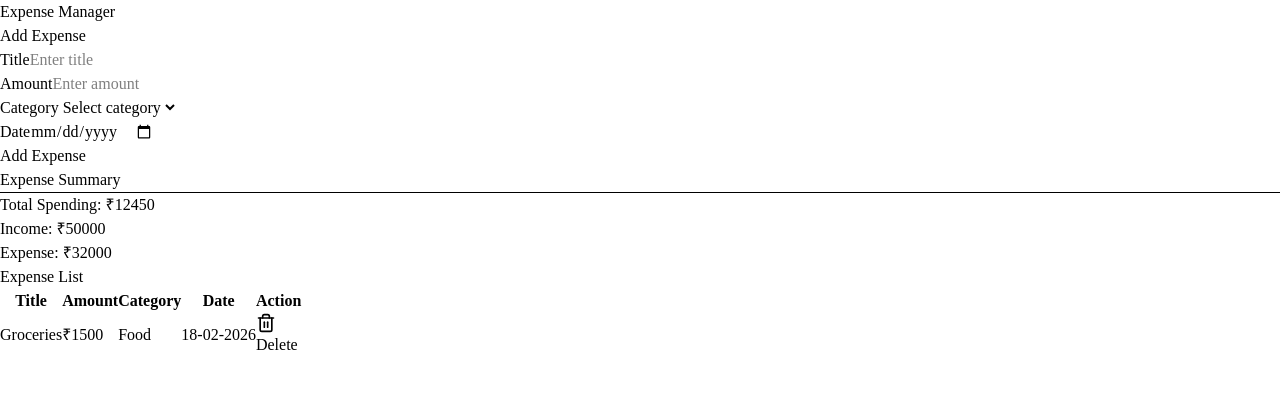
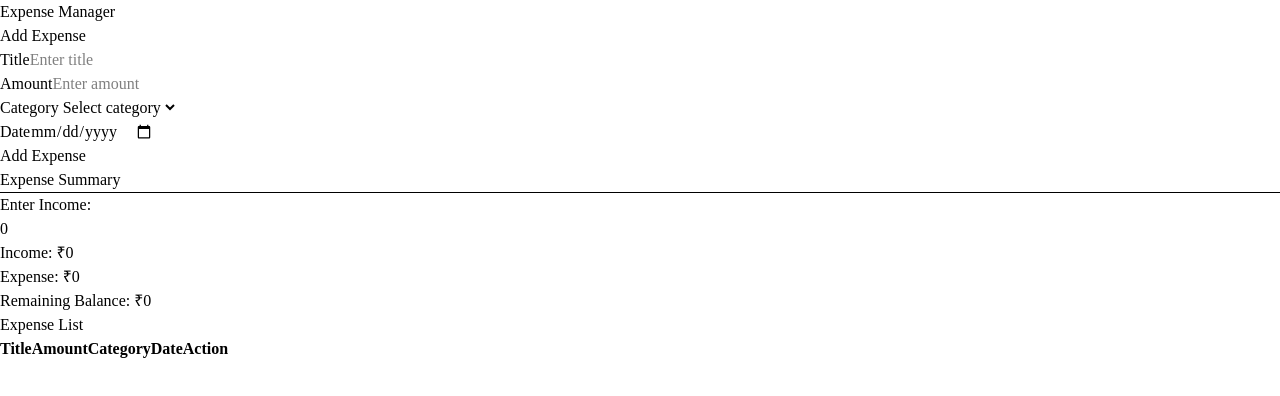
Before and after one commit to piyusha-chopra/expense-manager-react, a React (Vite) app: page / in a window 1280 px wide. Shown: the top 396 px of the page. Built offline with nearby package versions, Linux system fonts and the light colour scheme.

Commit message:
Completed expense tracker core features

```diff
--- a/src/App.jsx
+++ b/src/App.jsx
@@ -1,20 +1,26 @@
-import React from 'react'
+import {React,useState,useEffect} from 'react'
+
 import ExpenseForm from './components/ExpenseForm.jsx'
 import ExpenseSummary from './components/ExpenseSummary.jsx'
 import ExpenseList from './components/ExpenseList.jsx'
 
 
 const App = () => {
+  const [expenses,setExpenses]=useState([])
+  const totalExpense=expenses.reduce((total,exp)=>{
+    return total+Number(exp.amount)
+  },0)
+
   return (
     <>
       <div>
         <nav className='bg-blue-950 py-2 px-6 text-white font-semibold text-2xl'>Expense Manager</nav>
       </div>
       <div className='mt-5 ml-10 mr-10 mb-4 flex gap-10'>
-        <ExpenseForm/>
-        <ExpenseSummary/>
+        <ExpenseForm expenses={expenses} setExpenses={setExpenses}/>
+        <ExpenseSummary totalExpense={totalExpense}/>
       </div>
-        <ExpenseList/>
+        <ExpenseList expenses={expenses} setExpenses={setExpenses}/>
     </>
   )
 }
--- a/src/components/ExpenseForm.jsx
+++ b/src/components/ExpenseForm.jsx
@@ -1,6 +1,6 @@
-import React, { use, useState } from 'react'
+import React, { use, useEffect, useState } from 'react'
 
-const ExpenseForm = () => {
+const ExpenseForm = ({expenses,setExpenses,totalExpense,setTotalExpense}) => {
     const categories = [
         "Food",
         "Transport",
@@ -16,7 +16,7 @@ const ExpenseForm = () => {
         "Other"
     ];
 
-    const [expenses,setExpenses]=useState([])
+
     const [title,setTitle]=useState('')
     const [amount,setAmount]=useState('')
     const [category,setCategory]=useState('')
@@ -30,12 +30,14 @@ const ExpenseForm = () => {
             category:category,
             date:date
         }
-        setExpenses[[...expenses,newExpense]]
+        setExpenses([...expenses,newExpense])
         setTitle('')
         setAmount('')
         setCategory('')
         setDate('')
+
         }
+
 
   return (
     <div className='bg-white w-1/2 px-4 py-3 m-2 rounded-lg'>
@@ -93,8 +95,9 @@ const ExpenseForm = () => {
         </div>
         <div className='flex items-center justify-center'>
             <button
-             className='px-8 py-1 bg-green-600 rounded text-white cursor-pointer'
-             onClick={handleClick}>
+             className='px-8 py-1 bg-green-600 rounded text-white cursor-pointer disabled:cursor-not-allowed disabled:opacity-70'
+             onClick={handleClick}
+             disabled={!title || !amount || !category || !date}>
                 Add Expense</button>
         </div>
       </form>
--- a/src/components/ExpenseList.jsx
+++ b/src/components/ExpenseList.jsx
@@ -1,7 +1,12 @@
 import React from 'react'
 import { Trash } from 'lucide-react'
 
-const ExpenseList = () => {
+const ExpenseList = ({expenses,setExpenses}) => {
+  const handleDelete=(idx)=>{
+        let copyExpense=[...expenses]
+        copyExpense.splice(idx,1)
+        setExpenses(copyExpense)
+  }
   return (
     <div className='bg-white ml-10 mr-10 rounded-lg overflow-y-auto max-h-72.5'>
         <h3 className='mb-4 text-lg font-semibold ml-4 pt-2'>Expense List</h3>
@@ -17,14 +22,23 @@ const ExpenseList = () => {
                     </tr>
                 </thead>
                 <tbody>
-                    <tr className='border-b border-gray-300'>
-                        <td className='px-4 py-2 align-middle'>Groceries</td>
-                        <td className='px-4 py-2 align-middle'>₹1500</td>
-                        <td className='px-4 py-2 align-middle'>Food</td>
-                        <td className='px-4 py-2 align-middle'>18-02-2026</td>
-                        <td className='px-4 py-2 align-middle'><button className='bg-red-600 text-white px-4 py-1 rounded inline-flex gap-1 cursor-pointer'><Trash size={20}/>Delete</button></td>
-                    </tr>
-                </tbody>
+                    {expenses.map((expense,idx)=>(
+                        <tr key={idx} className='border-b border-gray-300'>
+                            <td className='px-4 py-2 align-middle'>{expense.title}</td>
+                            <td className='px-4 py-2 align-middle'>₹{expense.amount}</td>
+                            <td className='px-4 py-2 align-middle'>{expense.category}</td>
+                            <td className='px-4 py-2 align-middle'>{expense.date}</td>
+                            <td className='px-4 py-2 align-middle'>
+                                <button
+                                     className='bg-red-600 text-white px-4 py-1 rounded inline-flex gap-1 cursor-pointer'
+                                     onClick={()=>{
+                                            handleDelete(idx)
+                                     }}><Trash size={20}/>Delete</button></td>
+                        </tr>
+                        ))}
+                 </tbody>
+
+
             </table>
       </div>
     </div>
--- a/src/components/ExpenseSummary.jsx
+++ b/src/components/ExpenseSummary.jsx
@@ -1,15 +1,29 @@
-import React from 'react'
+import React, { useState } from 'react'
 
-const ExpenseSummary = () => {
+const ExpenseSummary = ({totalExpense}) => {
+
+  const [income,setIncome]=useState(0)
+
   return (
     <div className='bg-blue-100 w-1/2 h-fit px-4 py-3 m-2 rounded-lg'>
       <h3 className='mb-4 text-lg font-semibold'>Expense Summary</h3>
       <hr className='border-gray-300'/>
-      <p className=' text-center mt-4 gap-1 text-lg font-semibold'>Total Spending: <span className='text-xl font-bold'>₹12450</span></p>
-      <div className='flex justify-center items-center mt-4 gap-4 mb-4'>
-        <p className='bg-green-600 text-white px-6 py-1 text-lg rounded'>Income: <span className='text-xl font-semibold'>₹50000</span></p>
-        <p className='bg-red-600 text-white px-6 py-1 text-lg rounded'>Expense: <span className='text-xl font-semibold'>₹32000</span></p>
+      <div className='flex justify-center items-center gap-2 mt-4'>
+        <p>Enter Income:</p>
+        <input
+        value={income}
+        onChange={(e)=>{
+          setIncome(e.target.value)
+        }}
+         type='number'
+         placeholder='Enter your income'
+         className='border border-gray-400 rounded px-2 py-1'/>
       </div>
+      <div className='flex justify-center items-center mt-5 gap-4 mb-4'>
+        <p className='bg-green-600 text-white px-6 py-1 text-lg rounded'>Income: <span className='text-xl font-semibold'>₹{income}</span></p>
+        <p className='bg-red-600 text-white px-6 py-1 text-lg rounded'>Expense: <span className='text-xl font-semibold'>₹{totalExpense}</span></p>
+      </div>
+      <p className=' text-center mt-3 gap-1 text-lg font-semibold'>Remaining Balance: <span className='text-xl font-bold'>₹{income-totalExpense}</span></p>
     </div>
   )
 }
```
